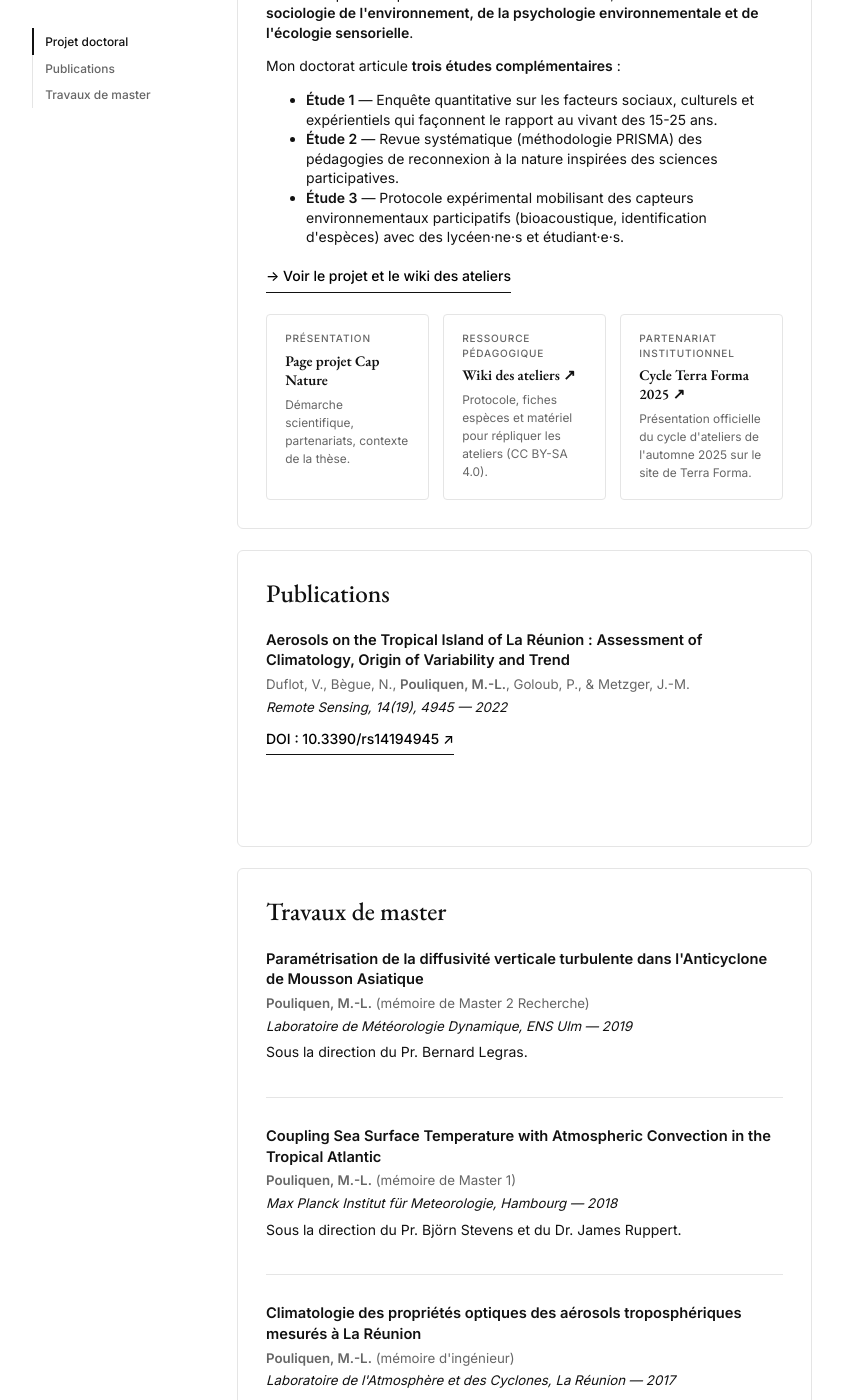
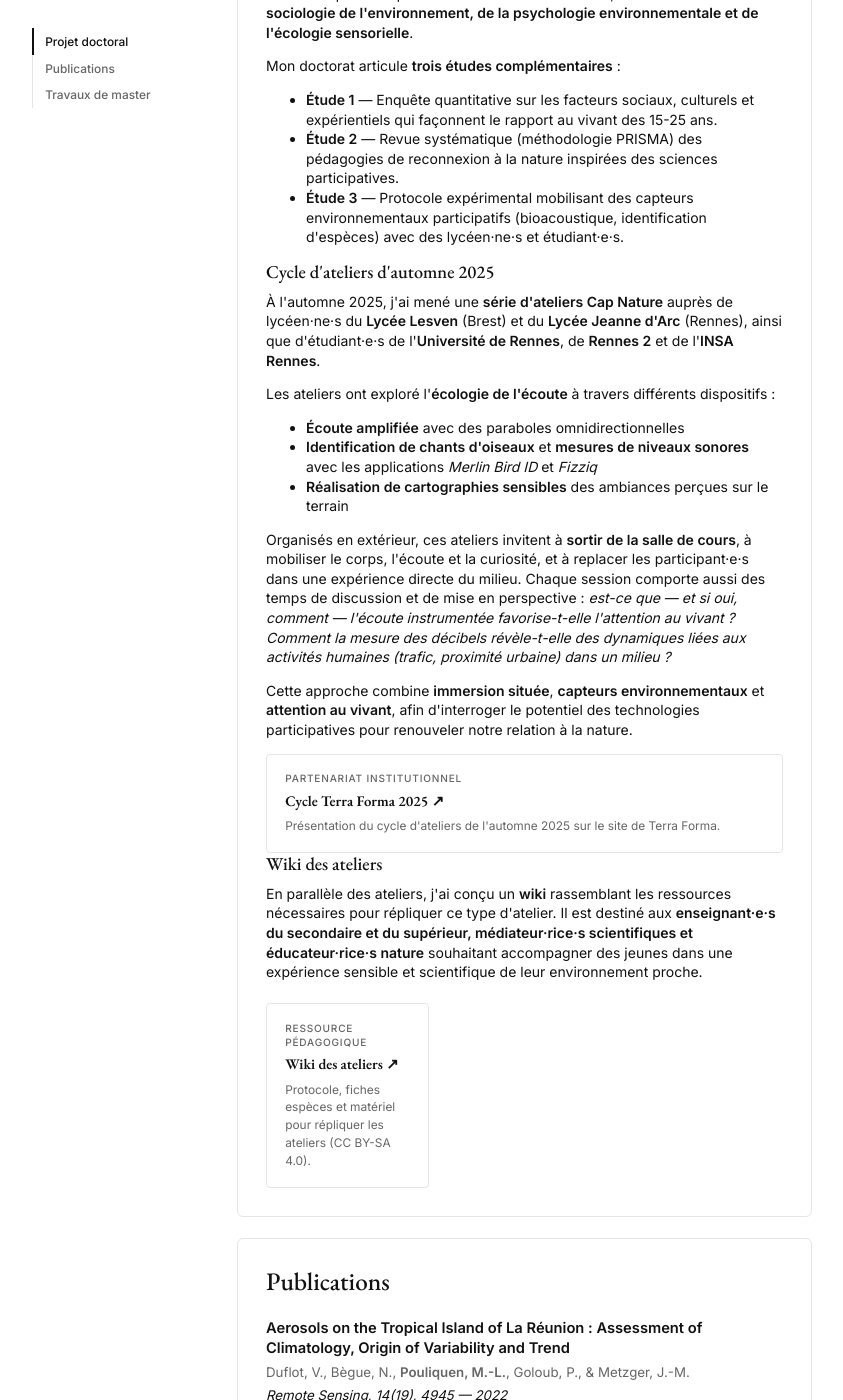
Before and after one commit to marieleapouliquen/marieleapouliquen.github.io, a Jekyll site: the page built from _pages/recherche.md, in a window 1280 px wide and 1400 px high, scrolled down 409 px. Shown: the whole window, without its empty margins (218-1061 px from the left). Built offline with Jekyll 4.4.1, drawn with Linux system fonts in a browser that asks for light colours.

Commit message:
Update recherche.md

```diff
--- a/_pages/recherche.md
+++ b/_pages/recherche.md
@@ -37,14 +37,34 @@ body_class: page-cv
       <li><strong>Étude 2</strong> — Revue systématique (méthodologie PRISMA) des pédagogies de reconnexion à la nature inspirées des sciences participatives.</li>
       <li><strong>Étude 3</strong> — Protocole expérimental mobilisant des capteurs environnementaux participatifs (bioacoustique, identification d'espèces) avec des lycéen·ne·s et étudiant·e·s.</li>
     </ul>
-    <p style="margin-top: 1rem;"><a href="{{ '/cap-nature/' | relative_url }}" class="external-link">→ Voir le projet et le wiki des ateliers</a></p>
+
+<h3 style="margin-top: 0;">Cycle d'ateliers d'automne 2025</h3>
+
+<p>À l'automne 2025, j'ai mené une <strong>série d'ateliers Cap Nature</strong> auprès de lycéen·ne·s du <strong>Lycée Lesven</strong> (Brest) et du <strong>Lycée Jeanne d'Arc</strong> (Rennes), ainsi que d'étudiant·e·s de l'<strong>Université de Rennes</strong>, de <strong>Rennes 2</strong> et de l'<strong>INSA Rennes</strong>.</p>
+
+<p>Les ateliers ont exploré l'<strong>écologie de l'écoute</strong> à travers différents dispositifs&nbsp;:</p>
+
+<ul>
+  <li><strong>Écoute amplifiée</strong> avec des paraboles omnidirectionnelles</li>
+  <li><strong>Identification de chants d'oiseaux</strong> et <strong>mesures de niveaux sonores</strong> avec les applications <em>Merlin Bird ID</em> et <em>Fizziq</em></li>
+  <li><strong>Réalisation de cartographies sensibles</strong> des ambiances perçues sur le terrain</li>
+</ul>
+
+<p>Organisés en extérieur, ces ateliers invitent à <strong>sortir de la salle de cours</strong>, à mobiliser le corps, l'écoute et la curiosité, et à replacer les participant·e·s dans une expérience directe du milieu. Chaque session comporte aussi des temps de discussion et de mise en perspective&nbsp;: <em>est-ce que — et si oui, comment — l'écoute instrumentée favorise-t-elle l'attention au vivant&nbsp;? Comment la mesure des décibels révèle-t-elle des dynamiques liées aux activités humaines (trafic, proximité urbaine) dans un milieu&nbsp;?</em></p>
+
+<p>Cette approche combine <strong>immersion située</strong>, <strong>capteurs environnementaux</strong> et <strong>attention au vivant</strong>, afin d'interroger le potentiel des technologies participatives pour renouveler notre relation à la nature.</p>
+
+  <a href="https://terra-forma-web.osug.fr/Les-ateliers-Cap-Nature-Presentation-du-cycle-d-automne-2025" target="_blank" rel="noopener" class="resource-link">
+    <span class="resource-link-label">Partenariat institutionnel</span>
+    <span class="resource-link-title">Cycle Terra Forma 2025 ↗</span>
+    <span class="resource-link-desc">Présentation du cycle d'ateliers de l'automne 2025 sur le site de Terra Forma.</span>
+  </a>
+
+<h3 style="margin-top: 0;">Wiki des ateliers</h3>
+
+<p>En parallèle des ateliers, j'ai conçu un <strong>wiki</strong> rassemblant les ressources nécessaires pour répliquer ce type d'atelier. Il est destiné aux <strong>enseignant·e·s du secondaire et du supérieur, médiateur·rice·s scientifiques et éducateur·rice·s nature</strong> souhaitant accompagner des jeunes dans une expérience sensible et scientifique de leur environnement proche.</p>
 
 <div class="resource-links">
-  <a href="{{ '/cap-nature/' | relative_url }}" class="resource-link">
-    <span class="resource-link-label">Présentation</span>
-    <span class="resource-link-title">Page projet Cap Nature</span>
-    <span class="resource-link-desc">Démarche scientifique, partenariats, contexte de la thèse.</span>
-  </a>
 
   <a href="https://marieleapouliquen.github.io/wiki-cap-nature/" target="_blank" rel="noopener" class="resource-link">
     <span class="resource-link-label">Ressource pédagogique</span>
@@ -52,11 +72,6 @@ body_class: page-cv
     <span class="resource-link-desc">Protocole, fiches espèces et matériel pour répliquer les ateliers (CC BY-SA 4.0).</span>
   </a>
 
-  <a href="https://terra-forma-web.osug.fr/Les-ateliers-Cap-Nature-Presentation-du-cycle-d-automne-2025" target="_blank" rel="noopener" class="resource-link">
-    <span class="resource-link-label">Partenariat institutionnel</span>
-    <span class="resource-link-title">Cycle Terra Forma 2025 ↗</span>
-    <span class="resource-link-desc">Présentation officielle du cycle d'ateliers de l'automne 2025 sur le site de Terra Forma.</span>
-  </a>
 </div>
 
 </section>
```
